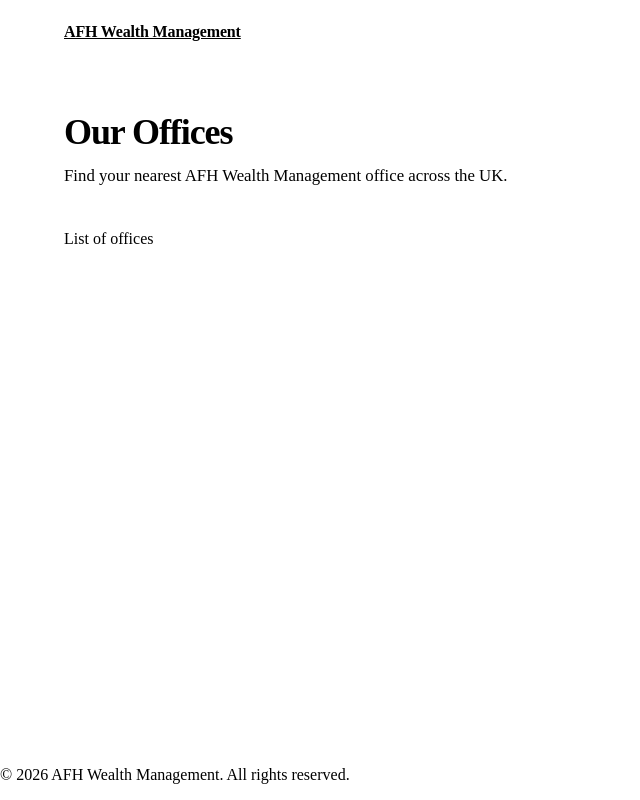
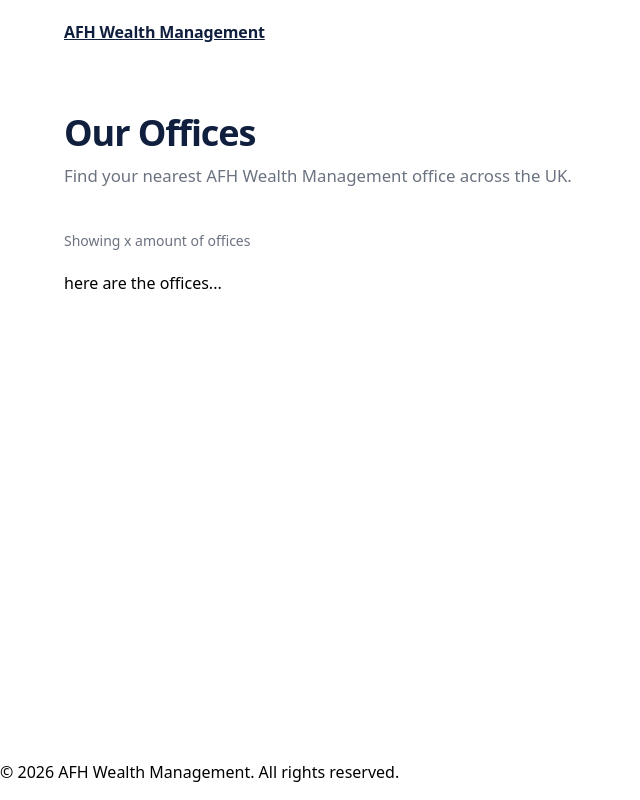
Before and after one commit to Carl1990uk/afh, a React (Vite) app: page / in a window 1280 px wide. Shown: the whole page, without its empty margins (0-640 px from the left). Built offline with nearby package versions, Linux system fonts and the light colour scheme.

Commit message:
Add LocationFeed component and integrate into App layout update :root styling with app level variables

```diff
--- a/src/App.tsx
+++ b/src/App.tsx
@@ -1,4 +1,5 @@
 import './App.css';
+import { LocationFeed } from './components/LocationFeed';
 
 function App() {
   return (
@@ -16,7 +17,7 @@
             <h1 className='app-hero__title'>Our Offices</h1>
             <p className='app-hero__subtitle'>Find your nearest AFH Wealth Management office across the UK.</p>
           </div>
-          <p>List of offices</p>
+          <LocationFeed />
         </div>
       </main>
       <footer>
--- /dev/null
+++ b/src/components/LocationFeed.css
@@ -0,0 +1,8 @@
+.feed {
+  width: 100%;
+}
+.feed__count {
+  font-size: 0.875rem;
+  color: var(--color-text-muted);
+  margin: 0 0 20px;
+}
--- /dev/null
+++ b/src/components/LocationFeed.tsx
@@ -0,0 +1,10 @@
+import './LocationFeed.css';
+
+export function LocationFeed() {
+  return (
+    <section className='feed' aria-label='Office locations'>
+      <p className='feed__count'>Showing x amount of offices</p>
+      here are the offices...
+    </section>
+  );
+}
--- a/src/index.css
+++ b/src/index.css
@@ -8,3 +8,13 @@
   margin: 0;
   padding: 0;
 }
+
+:root {
+  --sans: system-ui, 'Segoe UI', Roboto, Helvetica, Arial, sans-serif;
+  --color-heading:     #0f1f3d;
+  --color-text-muted:  #6b7280;
+  font-family: var(--sans);
+  font-size: 16px;
+  line-height: 1.5;
+  color: var(--color-text);
+}
```
